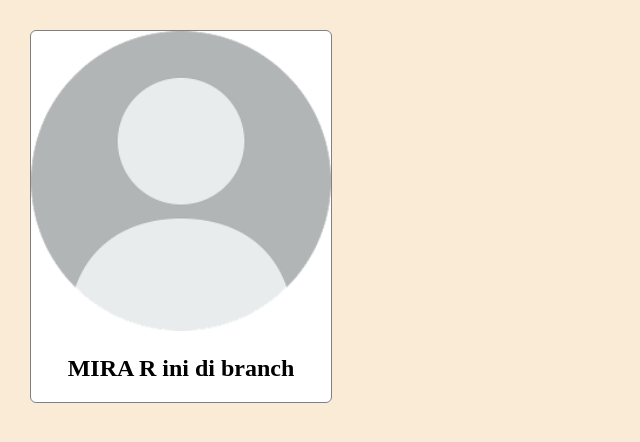
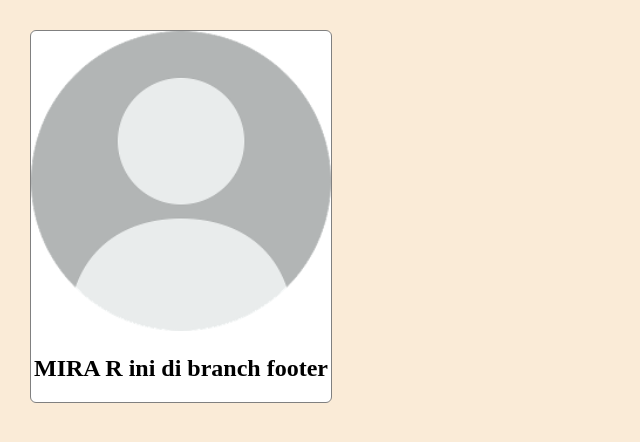
Before and after one commit to meero-tech/my-repo-from-remote, a plain HTML site: page index.html in a window 1280 px wide. Shown: the top 442 px of the page, without its empty margins (0-640 px from the left). Drawn offline with Linux system fonts and the light colour scheme.

Commit message:
tes branch footer

```diff
--- a/index.html
+++ b/index.html
@@ -7,7 +7,7 @@
   <body>
     <div id="profile-container">
         <img id="profile-image" src="images/ikon_profil.png" alt="profile image" />
-        <h2 id="profile-name">MIRA R ini di branch</h2>
+        <h2 id="profile-name">MIRA R ini di branch footer</h2>
     </div>
   </body>
 
```
